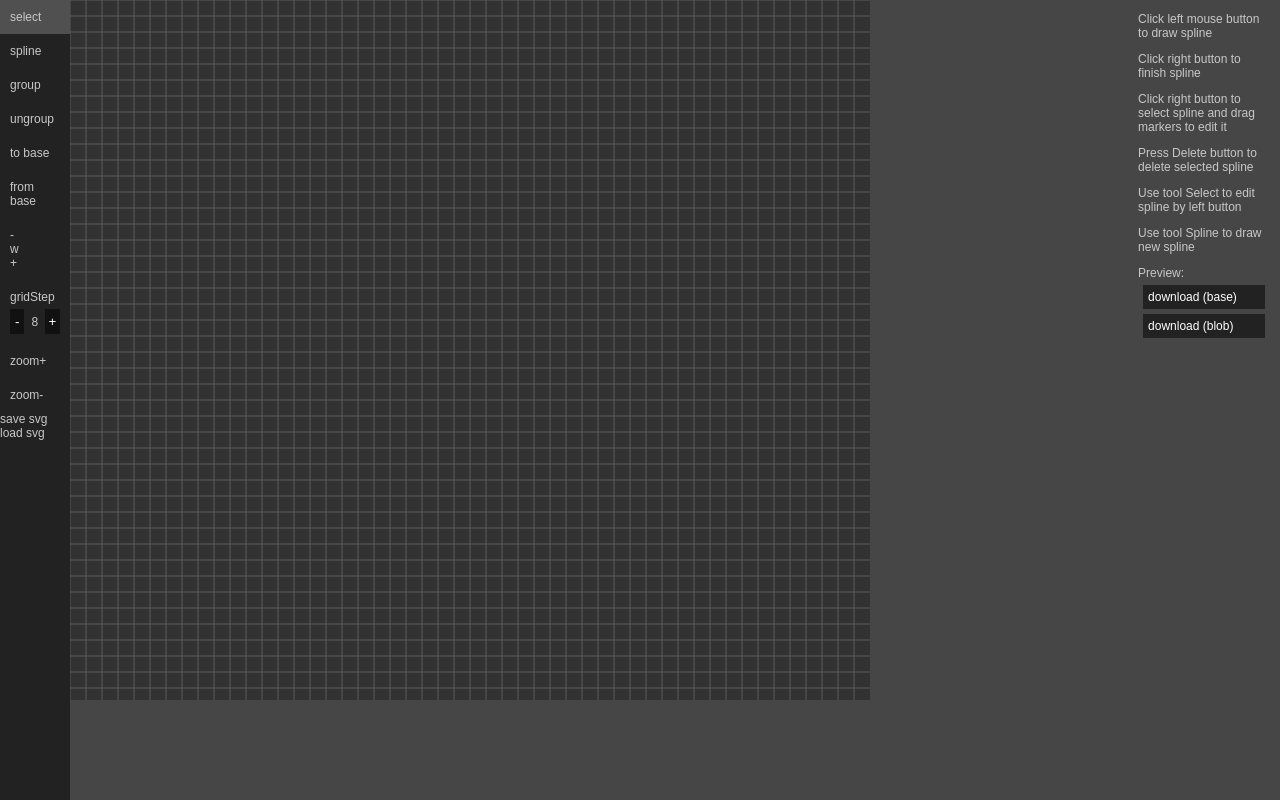
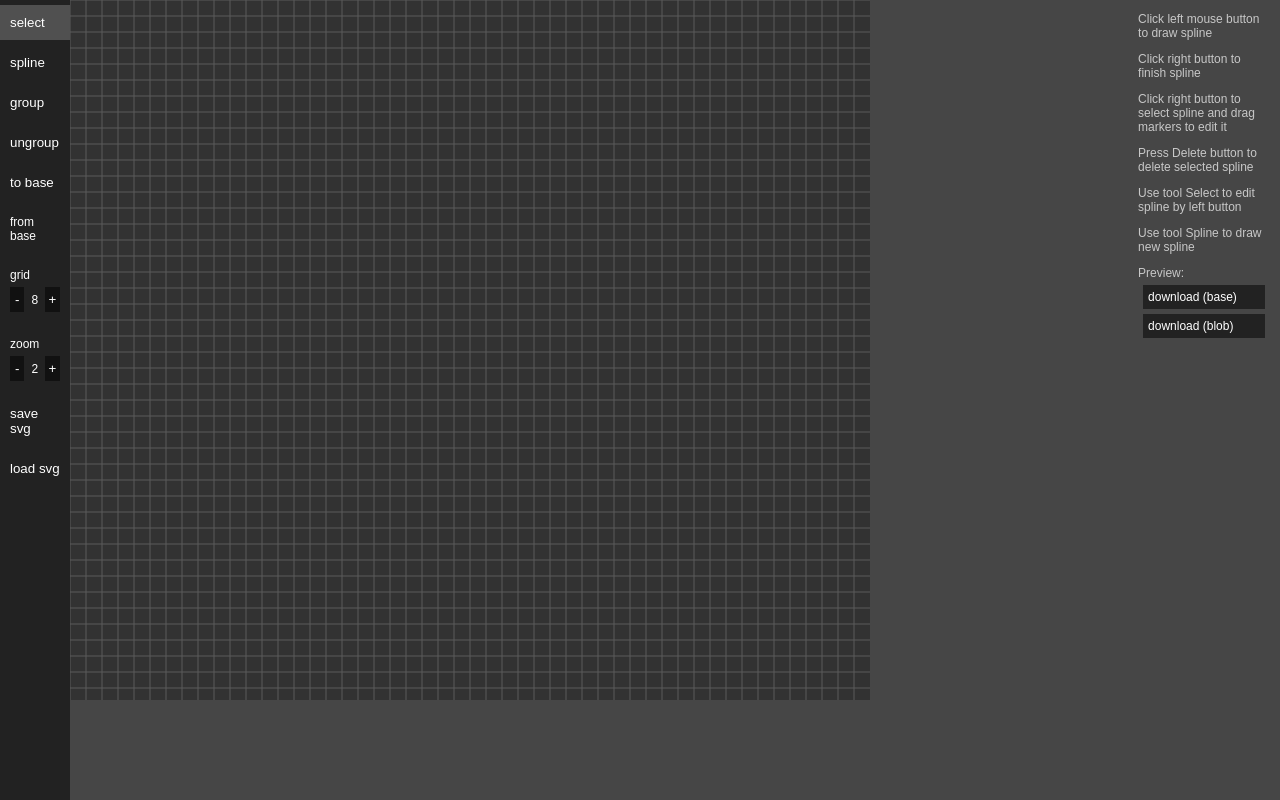
Before and after one commit to InikonZS/splayer, a React app: page / in a window 1280 px wide. Built offline with nearby package versions, Linux system fonts and the light colour scheme.

Commit message:
move component incdec

```diff
--- a/src/app.tsx
+++ b/src/app.tsx
@@ -1,5 +1,6 @@
 import React, { useEffect, useRef, useState } from "react";
 import {AppLegacy} from './lines';
+import {Incdec} from './components/incdec';
 
 export function App(){
     const [app, setApp] = useState<AppLegacy>(null);
@@ -10,6 +11,7 @@ export function App(){
     const scrollRef = useRef<HTMLDivElement>();
     const [svg, setSvg] = useState('');
     const [gridStep, setGridStep] = useState(8);
+    const [scale, setScale] = useState(2);
 
     useEffect(()=>{
         const applegacy = new AppLegacy(document, canvasRef.current, scrollRef.current);
@@ -20,79 +22,75 @@ export function App(){
         if (app){
             app.selTool(tool);
             app.setGridStep(gridStep);
+            app.setScale(scale);
             app.render();
         }
-    }, [app, tool, gridStep]);
+    }, [app, tool, gridStep, scale]);
     return (
         <div className="wrapper clearfix">
         <div className="toolbar">
         </div>
         <div className="sidebar">
-                <div className={"sidebar_item" + (tool==0 ? " selected": "")} id="tool0" onClick={()=>{setTool(0);}}>
+                <button className={"sidebar_item" + (tool==0 ? " selected": "")} id="tool0" onClick={()=>{setTool(0);}}>
                     select
-                </div>
-                <div className={"sidebar_item" + (tool==1 ? " selected": "")} id="tool1" onClick={()=>{setTool(1)}}>
+                </button>
+                <button className={"sidebar_item" + (tool==1 ? " selected": "")} id="tool1" onClick={()=>{setTool(1)}}>
                     spline
-                </div>
-                <div className="sidebar_item" id="" onClick={()=>{app.board.groupe()}}>
+                </button>
+                <button className="sidebar_item" id="" onClick={()=>{app.board.groupe()}}>
                     group
-                </div>
-                <div className="sidebar_item" id="" onClick={()=>{app.board.unGroupe()}}>
+                </button>
+                <button className="sidebar_item" id="" onClick={()=>{app.board.unGroupe()}}>
                     ungroup
-                </div>
-                <div className="sidebar_item" id="" onClick={()=>{setBase(last=>[...last, last.length.toString()]); app.base.add('model',app.selection.dublicate()); app.render();}}>
+                </button>
+                <button className="sidebar_item" id="" onClick={()=>{setBase(last=>[...last, last.length.toString()]); app.base.add('model',app.selection.dublicate()); app.render();}}>
                     to base
-                </div>
+                </button>
                 <div className="sidebar_item" id="" onClick={()=>{
                     //app.base.select(' + i + ')
                     if (baseSelected!=-1){app.board.entries.push(app.base.items[baseSelected].model.dublicate()); app.render();}
                     }}>
                     from base
                 </div>
-                <div className="sidebar_item clearfix" id="" >
-                    <div className="sidebar_item_s" onMouseDown={()=>{"md()"}} onMouseMove={()=>{"mv()"}} id="" >
-                    -
-                    </div>
-                    <div className="sidebar_item_s"  id="wid" >
-                            w
-                    </div>
-                    <div className="sidebar_item_s"  id="" >
-                    +
-                    </div>
-                </div>
-                <div className="sidebar_item clearfix" id="" >
-                    <div className="sidebar_item_name">gridStep</div>
-                    <div className="sidebar_item_controls">
-                        <button className="sidebar_item_button" onClick={()=>{setGridStep(last => last / 2)}} >
-                        -
-                        </button>
-                        <div className="sidebar_item_value" >
-                            {gridStep}
-                        </div>
-                        <button className="sidebar_item_button" onClick={()=>{setGridStep(last => last * 2)}} >
-                        +
-                        </button>
-                    </div>
 
-                </div>
-                <div className="sidebar_item" id="" onClick={()=>{app.setScale(app.scale*2)}}>
-                    zoom+
-                </div>
-                <div className="sidebar_item" id="" onClick={()=>{app.setScale(app.scale/2)}}>
-                    zoom-
-                </div>
-                <div onClick={()=>{
+                <Incdec
+                    caption="grid"
+                    value={gridStep}
+                    onInc={last => {
+                        const val = Math.min(last * 2, 64);
+                        setGridStep(val);
+                    }}
+                    onDec={last => {
+                        const val = Math.max(last / 2, 1);
+                        setGridStep(val);
+                    }}
+                />
+                <Incdec
+                    caption="zoom"
+                    value={scale}
+                    onInc={last => {
+                        const val = Math.min(last * 2, 4);
+                        setScale(val);
+                    }}
+                    onDec={last => {
+                        const val = Math.max(last / 2, 1);
+                        setScale(val);
+                    }}
+                />
+
+                <button className="sidebar_item" onClick={()=>{
                     const res = app.getSvg();
                     console.log(res);
                     setSvg(res);
                 }}>
                     save svg
-                </div>
-                <div onClick={()=>{
+                </button>
+
+                <button className="sidebar_item" onClick={()=>{
                     const res = app.setSvg(svg);
                 }}>
                     load svg
-                </div>
+                </button>
         </div>
         <div ref={scrollRef} className="main">
             <canvas ref={canvasRef} width="800px" height="700px" id="wnd" onContextMenu={(e)=>{e.preventDefault()}}></canvas>
--- /dev/null
+++ b/src/components/incdec.tsx
@@ -0,0 +1,33 @@
+import React from "react";
+import { useEffect, useState } from "react"
+
+interface IIncdecProps{
+    value: number;
+    onInc: (last: number)=>void;
+    onDec: (last: number)=>void;
+    caption: string;
+}
+
+export function Incdec({value, caption, onInc, onDec}: IIncdecProps) {
+    return (
+        <div className="sidebar_item clearfix" id="" >
+            <div className="sidebar_item_name">{caption}</div>
+            <div className="sidebar_item_controls">
+                <button className="sidebar_item_button" onClick={() => {
+                        onDec(value);
+                    }} >
+                    -
+                </button>
+                <div className="sidebar_item_value" >
+                    {value}
+                </div>
+                <button className="sidebar_item_button" onClick={() => {
+                        onInc(value);
+                    }} >
+                    +
+                </button>
+            </div>
+
+        </div>
+    )
+}
--- a/src/style.css
+++ b/src/style.css
@@ -30,6 +30,13 @@ body{
 
 .sidebar_item {
     padding: 10px;
+    border: none;
+    margin: 5px 0;
+    background-color: #222;
+    color: #fff;
+    display: block;
+    width: 100%;
+    text-align: left;
 }
 
 .selected {
```
